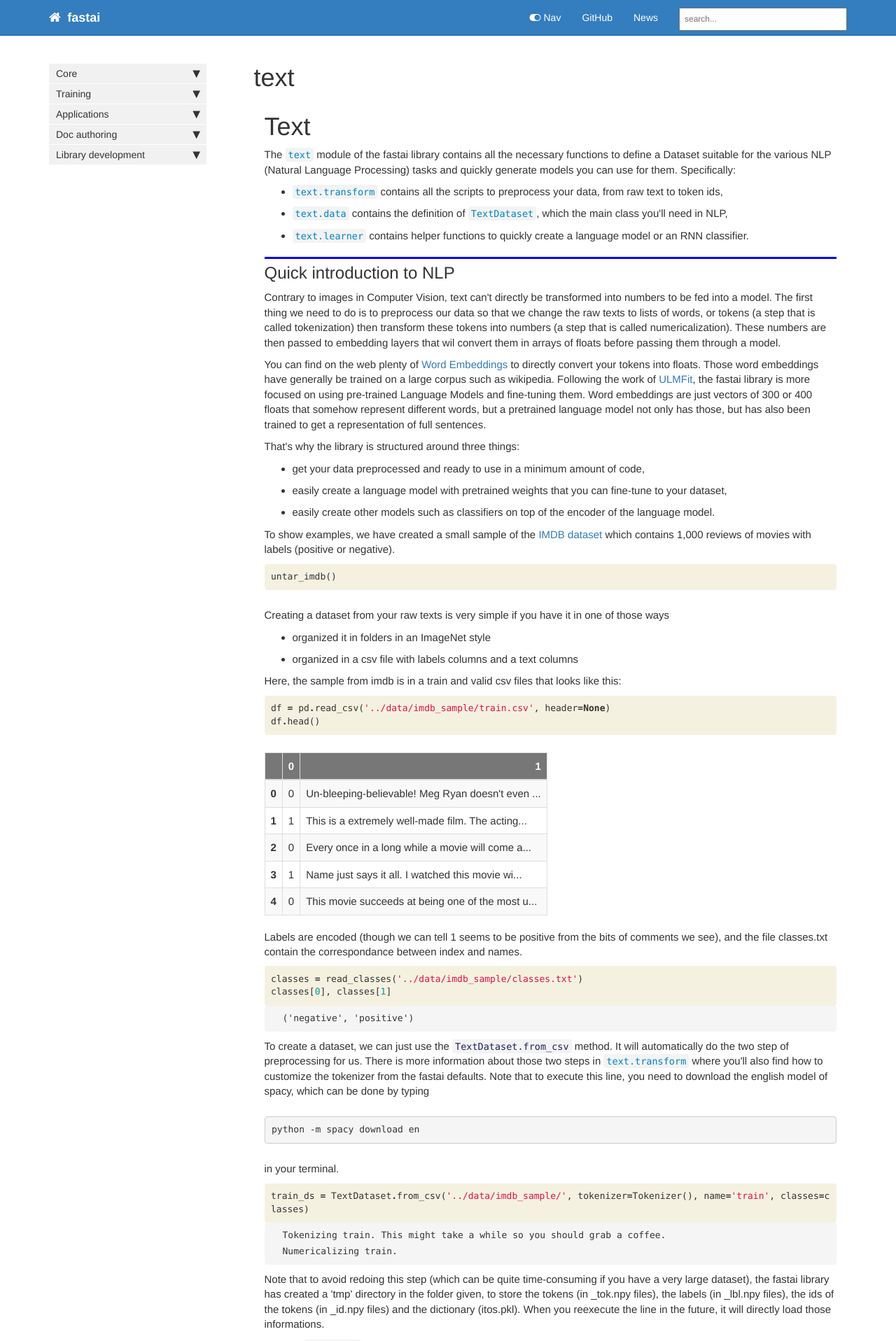
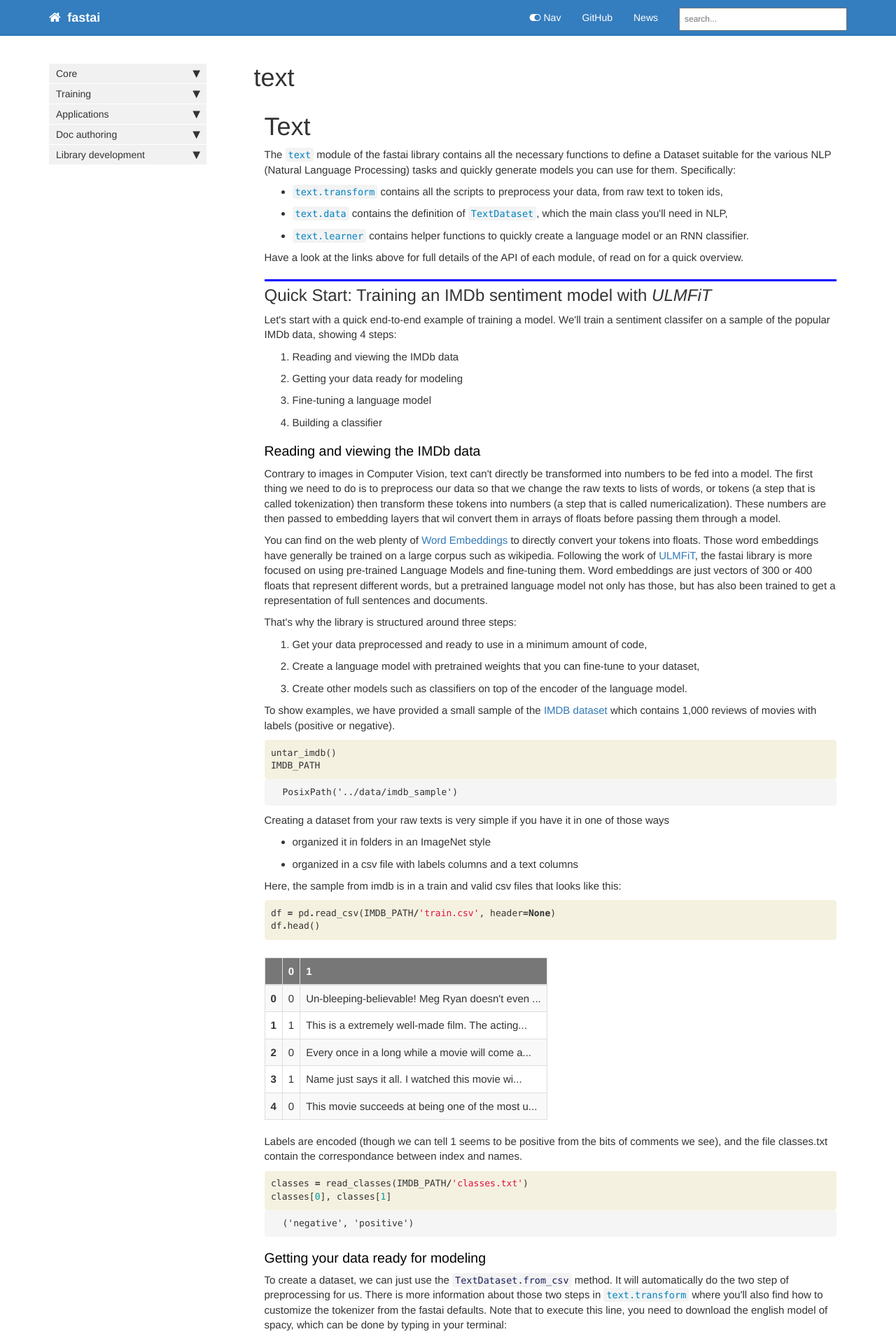
Before and after one commit to fastai/fastai_dev, a Jekyll site: the page built from docs/text.html, in a window 1280 px wide. Shown: the top 1916 px of the page at 70% size. Built offline with Jekyll 4.4.1, drawn with Linux system fonts in a browser that asks for light colours; nearby versions of some CDN libraries; comment, search, counter and statistics services are not loaded; some of the changed text lies outside the part shown.

Commit message:
exec for sgen_notebooks

```diff
--- a/docs/text.html
+++ b/docs/text.html
@@ -8,6 +8,9 @@ summary:
 
 <div class="container" id="notebook-container">
 
+<div class="cell border-box-sizing code_cell rendered">
+
+</div>
 <div class="cell border-box-sizing text_cell rendered"><div class="inner_cell">
 <div class="text_cell_render border-box-sizing rendered_html">
 <h1 id="Text">Text<a class="anchor-link" href="#Text">&#182;</a></h1>
@@ -21,31 +24,51 @@ summary:
 <div class="text_cell_render border-box-sizing rendered_html">
 <p>The <a href="/text.html#text"><code>text</code></a> module of the fastai library contains all the necessary functions to define a Dataset suitable for the various NLP (Natural Language Processing) tasks and quickly generate models you can use for them. Specifically:</p>
 <ul>
-<li><a href="/vision.transform.html#vision.transform"><code>text.transform</code></a> contains all the scripts to preprocess your data, from raw text to token ids,</li>
-<li><a href="/vision.data.html#vision.data"><code>text.data</code></a> contains the definition of <a href="/text.data.html#TextDataset"><code>TextDataset</code></a>, which the main class you'll need in NLP,</li>
-<li><a href="/vision.learner.html#vision.learner"><code>text.learner</code></a> contains helper functions to quickly create a language model or an RNN classifier.</li>
+<li><a href="/text.transform.html#text.transform"><code>text.transform</code></a> contains all the scripts to preprocess your data, from raw text to token ids,</li>
+<li><a href="/text.data.html#text.data"><code>text.data</code></a> contains the definition of <a href="/text.data.html#TextDataset"><code>TextDataset</code></a>, which the main class you'll need in NLP,</li>
+<li><a href="/text.learner.html#text.learner"><code>text.learner</code></a> contains helper functions to quickly create a language model or an RNN classifier.</li>
 </ul>
+<p>Have a look at the links above for full details of the API of each module, of read on for a quick overview.</p>
 
 </div>
 </div>
 </div>
 <div class="cell border-box-sizing text_cell rendered"><div class="inner_cell">
 <div class="text_cell_render border-box-sizing rendered_html">
-<h2 id="Quick-introduction-to-NLP">Quick introduction to NLP<a class="anchor-link" href="#Quick-introduction-to-NLP">&#182;</a></h2>
+<h2 id="Quick-Start:-Training-an-IMDb-sentiment-model-with-ULMFiT">Quick Start: Training an IMDb sentiment model with <em>ULMFiT</em><a class="anchor-link" href="#Quick-Start:-Training-an-IMDb-sentiment-model-with-ULMFiT">&#182;</a></h2>
+</div>
+</div>
+</div>
+<div class="cell border-box-sizing text_cell rendered"><div class="inner_cell">
+<div class="text_cell_render border-box-sizing rendered_html">
+<p>Let's start with a quick end-to-end example of training a model. We'll train a sentiment classifer on a sample of the popular IMDb data, showing 4 steps:</p>
+<ol>
+<li>Reading and viewing the IMDb data</li>
+<li>Getting your data ready for modeling</li>
+<li>Fine-tuning a language model</li>
+<li>Building a classifier</li>
+</ol>
+
+</div>
+</div>
+</div>
+<div class="cell border-box-sizing text_cell rendered"><div class="inner_cell">
+<div class="text_cell_render border-box-sizing rendered_html">
+<h3 id="Reading-and-viewing-the-IMDb-data">Reading and viewing the IMDb data<a class="anchor-link" href="#Reading-and-viewing-the-IMDb-data">&#182;</a></h3>
 </div>
 </div>
 </div>
 <div class="cell border-box-sizing text_cell rendered"><div class="inner_cell">
 <div class="text_cell_render border-box-sizing rendered_html">
 <p>Contrary to images in Computer Vision, text can't directly be transformed into numbers to be fed into a model. The first thing we need to do is to preprocess our data so that we change the raw texts to lists of words, or tokens (a step that is called tokenization) then transform these tokens into numbers (a step that is called numericalization). These numbers are then passed to embedding layers that wil convert them in arrays of floats before passing them through a model.</p>
-<p>You can find on the web plenty of <a href="https://en.wikipedia.org/wiki/Word_embedding">Word Embeddings</a> to directly convert your tokens into floats. Those word embeddings have generally be trained on a large corpus such as wikipedia. Following the work of <a href="https://arxiv.org/abs/1801.06146">ULMFit</a>, the fastai library is more focused on using pre-trained Language Models and fine-tuning them. Word embeddings are just vectors of 300 or 400 floats that somehow represent different words, but a pretrained language model not only has those, but has also been trained to get a representation of full sentences.</p>
-<p>That's why the library is structured around three things:</p>
-<ul>
-<li>get your data preprocessed and ready to use in a minimum amount of code,</li>
-<li>easily create a language model with pretrained weights that you can fine-tune to your dataset,</li>
-<li>easily create other models such as classifiers on top of the encoder of the language model.</li>
-</ul>
-<p>To show examples, we have created a small sample of the <a href="https://www.imdb.com/interfaces/">IMDB dataset</a> which contains 1,000 reviews of movies with labels (positive or negative).</p>
+<p>You can find on the web plenty of <a href="https://en.wikipedia.org/wiki/Word_embedding">Word Embeddings</a> to directly convert your tokens into floats. Those word embeddings have generally be trained on a large corpus such as wikipedia. Following the work of <a href="https://arxiv.org/abs/1801.06146">ULMFiT</a>, the fastai library is more focused on using pre-trained Language Models and fine-tuning them. Word embeddings are just vectors of 300 or 400 floats that represent different words, but a pretrained language model not only has those, but has also been trained to get a representation of full sentences and documents.</p>
+<p>That's why the library is structured around three steps:</p>
+<ol>
+<li>Get your data preprocessed and ready to use in a minimum amount of code,</li>
+<li>Create a language model with pretrained weights that you can fine-tune to your dataset,</li>
+<li>Create other models such as classifiers on top of the encoder of the language model.</li>
+</ol>
+<p>To show examples, we have provided a small sample of the <a href="https://www.imdb.com/interfaces/">IMDB dataset</a> which contains 1,000 reviews of movies with labels (positive or negative).</p>
 
 </div>
 </div>
@@ -56,9 +79,26 @@ summary:
 <div class="inner_cell">
     <div class="input_area">
 <div class=" highlight hl-ipython3"><pre><span></span><span class="n">untar_imdb</span><span class="p">()</span>
+<span class="n">IMDB_PATH</span>
 </pre></div>
 
     </div>
+</div>
+</div>
+
+<div class="output_wrapper">
+<div class="output">
+
+<div class="output_area">
+
+
+
+<div class="output_text output_subarea output_execute_result">
+<pre>PosixPath(&#39;../data/imdb_sample&#39;)</pre>
+</div>
+
+</div>
+
 </div>
 </div>
 
@@ -80,7 +120,7 @@ summary:
 
 <div class="inner_cell">
     <div class="input_area">
-<div class=" highlight hl-ipython3"><pre><span></span><span class="n">df</span> <span class="o">=</span> <span class="n">pd</span><span class="o">.</span><span class="n">read_csv</span><span class="p">(</span><span class="s1">&#39;../data/imdb_sample/train.csv&#39;</span><span class="p">,</span> <span class="n">header</span><span class="o">=</span><span class="kc">None</span><span class="p">)</span>
+<div class=" highlight hl-ipython3"><pre><span></span><span class="n">df</span> <span class="o">=</span> <span class="n">pd</span><span class="o">.</span><span class="n">read_csv</span><span class="p">(</span><span class="n">IMDB_PATH</span><span class="o">/</span><span class="s1">&#39;train.csv&#39;</span><span class="p">,</span> <span class="n">header</span><span class="o">=</span><span class="kc">None</span><span class="p">)</span>
 <span class="n">df</span><span class="o">.</span><span class="n">head</span><span class="p">()</span>
 </pre></div>
 
@@ -96,19 +136,6 @@ summary:
 
 <div class="output_html rendered_html output_subarea output_execute_result">
 <div>
-<style scoped>
-    .dataframe tbody tr th:only-of-type {
-        vertical-align: middle;
-    }
-
-    .dataframe tbody tr th {
-        vertical-align: top;
-    }
-
-    .dataframe thead th {
-        text-align: right;
-    }
-</style>
 <table border="1" class="dataframe">
   <thead>
     <tr style="text-align: right;">
@@ -166,7 +193,7 @@ summary:
 
 <div class="inner_cell">
     <div class="input_area">
-<div class=" highlight hl-ipython3"><pre><span></span><span class="n">classes</span> <span class="o">=</span> <span class="n">read_classes</span><span class="p">(</span><span class="s1">&#39;../data/imdb_sample/classes.txt&#39;</span><span class="p">)</span>
+<div class=" highlight hl-ipython3"><pre><span></span><span class="n">classes</span> <span class="o">=</span> <span class="n">read_classes</span><span class="p">(</span><span class="n">IMDB_PATH</span><span class="o">/</span><span class="s1">&#39;classes.txt&#39;</span><span class="p">)</span>
 <span class="n">classes</span><span class="p">[</span><span class="mi">0</span><span class="p">],</span> <span class="n">classes</span><span class="p">[</span><span class="mi">1</span><span class="p">]</span>
 </pre></div>
 
@@ -193,10 +220,15 @@ summary:
 </div>
 <div class="cell border-box-sizing text_cell rendered"><div class="inner_cell">
 <div class="text_cell_render border-box-sizing rendered_html">
-<p>To create a dataset, we can just use the <code>TextDataset.from_csv</code> method. It will automatically do the two step of preprocessing for us. There is more information about those two steps in <a href="/vision.transform.html#vision.transform"><code>text.transform</code></a> where you'll also find how to customize the tokenizer from the fastai defaults. Note that to execute this line, you need to download the english model of spacy, which can be done by typing</p>
+<h3 id="Getting-your-data-ready-for-modeling">Getting your data ready for modeling<a class="anchor-link" href="#Getting-your-data-ready-for-modeling">&#182;</a></h3>
+</div>
+</div>
+</div>
+<div class="cell border-box-sizing text_cell rendered"><div class="inner_cell">
+<div class="text_cell_render border-box-sizing rendered_html">
+<p>To create a dataset, we can just use the <code>TextDataset.from_csv</code> method. It will automatically do the two step of preprocessing for us. There is more information about those two steps in <a href="/text.transform.html#text.transform"><code>text.transform</code></a> where you'll also find how to customize the tokenizer from the fastai defaults. Note that to execute this line, you need to download the english model of spacy, which can be done by typing in your terminal:</p>
 
 <pre><code>python -m spacy download en</code></pre>
-<p>in your terminal.</p>
 
 </div>
 </div>
@@ -206,78 +238,18 @@ summary:
 
 <div class="inner_cell">
     <div class="input_area">
-<div class=" highlight hl-ipython3"><pre><span></span><span class="n">train_ds</span> <span class="o">=</span> <span class="n">TextDataset</span><span class="o">.</span><span class="n">from_csv</span><span class="p">(</span><span class="s1">&#39;../data/imdb_sample/&#39;</span><span class="p">,</span> <span class="n">tokenizer</span><span class="o">=</span><span class="n">Tokenizer</span><span class="p">(),</span> <span class="n">name</span><span class="o">=</span><span class="s1">&#39;train&#39;</span><span class="p">,</span> <span class="n">classes</span><span class="o">=</span><span class="n">classes</span><span class="p">)</span>
+<div class=" highlight hl-ipython3"><pre><span></span><span class="n">train_ds</span> <span class="o">=</span> <span class="n">TextDataset</span><span class="o">.</span><span class="n">from_csv</span><span class="p">(</span><span class="n">IMDB_PATH</span><span class="p">,</span> <span class="n">name</span><span class="o">=</span><span class="s1">&#39;train&#39;</span><span class="p">,</span> <span class="n">classes</span><span class="o">=</span><span class="n">classes</span><span class="p">)</span>
 </pre></div>
 
     </div>
 </div>
 </div>
 
-<div class="output_wrapper">
-<div class="output">
-
-<div class="output_area">
-
-<div class="output_subarea output_stream output_stdout output_text">
-<pre>Tokenizing train. This might take a while so you should grab a coffee.
-</pre>
-</div>
-</div>
-
-<div class="output_area">
-
-
-
-
-
-
-<div id="784d4963-4fed-455a-9de8-89d4c7109101"></div>
-<div class="output_subarea output_widget_view ">
-<script type="text/javascript">
-var element = $('#784d4963-4fed-455a-9de8-89d4c7109101');
-</script>
-<script type="application/vnd.jupyter.widget-view+json">
-{"model_id": "", "version_major": 2, "version_minor": 0}
-</script>
-</div>
-
-</div>
-
-<div class="output_area">
-
-
-
-
-
-
-<div id="1d45f4f5-10bc-45f1-9f65-0fbe11a79e82"></div>
-<div class="output_subarea output_widget_view ">
-<script type="text/javascript">
-var element = $('#1d45f4f5-10bc-45f1-9f65-0fbe11a79e82');
-</script>
-<script type="application/vnd.jupyter.widget-view+json">
-{"model_id": "", "version_major": 2, "version_minor": 0}
-</script>
-</div>
-
-</div>
-
-<div class="output_area">
-
-<div class="output_subarea output_stream output_stdout output_text">
-<pre>Numericalizing train.
-</pre>
-</div>
-</div>
-
-</div>
-</div>
-
 </div>
 <div class="cell border-box-sizing text_cell rendered"><div class="inner_cell">
 <div class="text_cell_render border-box-sizing rendered_html">
-<p>Note that to avoid redoing this step (which can be quite time-consuming if you have a very large dataset), the fastai library has created a 'tmp' directory in the folder given, to store the tokens (in _tok.npy files), the labels (in _lbl.npy files), the ids of the tokens (in _id.npy files) and the dictionary (itos.pkl). When you reexecute the line in the future, it will directly load those informations.</p>
-<p>To get a <a href="/data.html#DataBunch"><code>DataBunch</code></a> quickly, there are also several factory methods depending on how our data is structured. They are all detailed in <a href="/vision.data.html#vision.data"><code>transform.data</code></a>, here we'll use <a href="/text.data.html#text_data_from_csv"><code>text_data_from_csv</code></a>.</p>
+<p>Note that to avoid redoing this step (which can be quite time-consuming if you have a very large dataset), the fastai library has created a <code>tmp</code> directory in the folder given, to store the tokens (in <code>_tok.npy</code> files), the labels (in <code>_lbl.npy</code> files), the ids of the tokens (in <code>_id.npy</code> files) and the dictionary (<code>itos.pkl</code>). When you reexecute the line in the future, it will directly load that data.</p>
+<p>To get a <a href="/data.html#DataBunch"><code>DataBunch</code></a> quickly, there are also several factory methods depending on how our data is structured. They are all detailed in <a href="/text.data.html#text.data"><code>transform.data</code></a>, here we'll use <a href="/text.data.html#text_data_from_csv"><code>text_data_from_csv</code></a>.</p>
 
 </div>
 </div>
@@ -287,9 +259,10 @@ var element = $('#1d45f4f5-10bc-45f1-9f65-0fbe11a79e82');
 
 <div class="inner_cell">
     <div class="input_area">
-<div class=" highlight hl-ipython3"><pre><span></span><span class="n">data_lm</span> <span class="o">=</span> <span class="n">text_data_from_csv</span><span class="p">(</span><span class="n">Path</span><span class="p">(</span><span class="s1">&#39;../data/imdb_sample/&#39;</span><span class="p">),</span> <span class="n">tokenizer</span><span class="o">=</span><span class="n">Tokenizer</span><span class="p">(),</span> <span class="n">data_func</span><span class="o">=</span><span class="n">lm_data</span><span class="p">)</span>
-<span class="n">data_clas</span> <span class="o">=</span> <span class="n">text_data_from_csv</span><span class="p">(</span><span class="n">Path</span><span class="p">(</span><span class="s1">&#39;../data/imdb_sample/&#39;</span><span class="p">),</span> <span class="n">tokenizer</span><span class="o">=</span><span class="n">Tokenizer</span><span class="p">(),</span> <span class="n">data_func</span><span class="o">=</span><span class="n">classifier_data</span><span class="p">,</span>
-                               <span class="n">vocab</span><span class="o">=</span><span class="n">data_lm</span><span class="o">.</span><span class="n">train_ds</span><span class="o">.</span><span class="n">vocab</span><span class="p">)</span>
+<div class=" highlight hl-ipython3"><pre><span></span><span class="c1"># Language model data</span>
+<span class="n">data_lm</span> <span class="o">=</span> <span class="n">text_data_from_csv</span><span class="p">(</span><span class="n">Path</span><span class="p">(</span><span class="n">IMDB_PATH</span><span class="p">),</span> <span class="n">data_func</span><span class="o">=</span><span class="n">lm_data</span><span class="p">)</span>
+<span class="c1"># Classifier model data</span>
+<span class="n">data_clas</span> <span class="o">=</span> <span class="n">text_data_from_csv</span><span class="p">(</span><span class="n">Path</span><span class="p">(</span><span class="n">IMDB_PATH</span><span class="p">),</span> <span class="n">data_func</span><span class="o">=</span><span class="n">classifier_data</span><span class="p">,</span> <span class="n">vocab</span><span class="o">=</span><span class="n">data_lm</span><span class="o">.</span><span class="n">train_ds</span><span class="o">.</span><span class="n">vocab</span><span class="p">)</span>
 </pre></div>
 
     </div>
@@ -299,21 +272,21 @@ var element = $('#1d45f4f5-10bc-45f1-9f65-0fbe11a79e82');
 </div>
 <div class="cell border-box-sizing text_cell rendered"><div class="inner_cell">
 <div class="text_cell_render border-box-sizing rendered_html">
-<p>Note that <a href="/text.data.html#TextDataset"><code>TextDataset</code></a> was called behind the scenes for 'train.csv' and 'valid.csv' but as explained earlier, it only preprocessed the validation set since it had stored the result for the training set. The <code>data_func</code> argument here tells the <a href="/text.data.html#text_data_from_csv"><code>text_data_from_csv</code></a> function how to organize the data. In the first one, we prepare it for a language model, and in the second one, for a classifier (see the differences in <a href="/vision.data.html#vision.data"><code>text.data</code></a>).</p>
-<p>For the classifier, we also pass the vocabulary (correspondance ids to words) that we want to use: this is to ensure that <code>data_class</code> will use the same dictionary as <code>data_lm</code>.</p>
+<p>Note that <a href="/text.data.html#TextDataset"><code>TextDataset</code></a> was called behind the scenes for <code>train.csv</code> and <code>valid.csv</code> but, as explained earlier, it only preprocessed the validation set, since it had stored the result for the training set. The <code>data_func</code> argument here tells the <a href="/text.data.html#text_data_from_csv"><code>text_data_from_csv</code></a> function how to organize the data. In the first one, we prepare it for a language model, and in the second one, for a classifier (see the differences in <a href="/text.data.html#text.data"><code>text.data</code></a>).</p>
+<p>For the classifier, we also pass the vocabulary (mapping from ids to words) that we want to use: this is to ensure that <code>data_clas</code> will use the same dictionary as <code>data_lm</code>.</p>
 
 </div>
 </div>
 </div>
 <div class="cell border-box-sizing text_cell rendered"><div class="inner_cell">
 <div class="text_cell_render border-box-sizing rendered_html">
-<h2 id="Fine-tuning-a-language-model">Fine-tuning a language model<a class="anchor-link" href="#Fine-tuning-a-language-model">&#182;</a></h2>
+<h3 id="Fine-tuning-a-language-model">Fine-tuning a language model<a class="anchor-link" href="#Fine-tuning-a-language-model">&#182;</a></h3>
 </div>
 </div>
 </div>
 <div class="cell border-box-sizing text_cell rendered"><div class="inner_cell">
 <div class="text_cell_render border-box-sizing rendered_html">
-<p>We can use the <code>data_lm</code> object we created earlier to fine-tune a pretrained language model. <a href="http://www.fast.ai/">fast.ai</a> had an English model available that we can download; uncomment the following lines if you need to.</p>
+<p>We can use the <code>data_lm</code> object we created earlier to fine-tune a pretrained language model. <a href="http://www.fast.ai/">fast.ai</a> has an English model available that we can download.</p>
 
 </div>
 </div>
@@ -327,50 +300,6 @@ var element = $('#1d45f4f5-10bc-45f1-9f65-0fbe11a79e82');
 </pre></div>
 
     </div>
-</div>
-</div>
-
-<div class="output_wrapper">
-<div class="output">
-
-<div class="output_area">
-
-
-
-
-
-
-<div id="2994c9f1-6ece-4494-a7c0-87d4c47ce0c6"></div>
-<div class="output_subarea output_widget_view ">
-<script type="text/javascript">
-var element = $('#2994c9f1-6ece-4494-a7c0-87d4c47ce0c6');
-</script>
-<script type="application/vnd.jupyter.widget-view+json">
-{"model_id": "91013e75fece403ba85e909dbd4af3e9", "version_major": 2, "version_minor": 0}
-</script>
-</div>
-
-</div>
-
-<div class="output_area">
-
-
-
-
-
-
-<div id="3df1de3b-539a-4e7b-9680-077208db39cd"></div>
-<div class="output_subarea output_widget_view ">
-<script type="text/javascript">
-var element = $('#3df1de3b-539a-4e7b-9680-077208db39cd');
-</script>
-<script type="application/vnd.jupyter.widget-view+json">
-{"model_id": "79ff4fb4c51142459ca1e4297b116a28", "version_major": 2, "version_minor": 0}
-</script>
-</div>
-
-</div>
-
 </div>
 </div>
 
@@ -392,6 +321,42 @@ var element = $('#3df1de3b-539a-4e7b-9680-077208db39cd');
 </pre></div>
 
     </div>
+</div>
+</div>
+
+<div class="output_wrapper">
+<div class="output">
+
+<div class="output_area">
+
+
+
+
+
+
+<div id="03af7e49-8d07-4e02-9ceb-e359ffb981cc"></div>
+<div class="output_subarea output_widget_view ">
+<script type="text/javascript">
+var element = $('#03af7e49-8d07-4e02-9ceb-e359ffb981cc');
+</script>
+<script type="application/vnd.jupyter.widget-view+json">
+{"model_id": "", "version_major": 2, "version_minor": 0}
+</script>
+</div>
+
+</div>
+
+<div class="output_area">
+
+<div class="output_subarea output_stream output_stdout output_text">
+<pre>Total time: 00:04
+epoch  train loss  valid loss  accuracy
+0      4.703722    4.206681    0.246971  (00:04)
+
+</pre>
+</div>
+</div>
+
 </div>
 </div>
 
@@ -426,10 +391,10 @@ var element = $('#3df1de3b-539a-4e7b-9680-077208db39cd');
 
 
 
-<div id="180733ad-1dec-4771-a720-c8c64eccddea"></div>
+<div id="17c5444b-97aa-49ff-bf4b-f5d95750bccd"></div>
 <div class="output_subarea output_widget_view ">
 <script type="text/javascript">
-var element = $('#180733ad-1dec-4771-a720-c8c64eccddea');
+var element = $('#17c5444b-97aa-49ff-bf4b-f5d95750bccd');
 </script>
 <script type="application/vnd.jupyter.widget-view+json">
 {"model_id": "", "version_major": 2, "version_minor": 0}
@@ -479,7 +444,7 @@ epoch  train loss  valid loss  accuracy
 </div>
 <div class="cell border-box-sizing text_cell rendered"><div class="inner_cell">
 <div class="text_cell_render border-box-sizing rendered_html">
-<h2 id="Building-a-classifier">Building a classifier<a class="anchor-link" href="#Building-a-classifier">&#182;</a></h2>
+<h3 id="Building-a-classifier">Building a classifier<a class="anchor-link" href="#Building-a-classifier">&#182;</a></h3>
 </div>
 </div>
 </div>
@@ -515,10 +480,10 @@ epoch  train loss  valid loss  accuracy
 
 
 
-<div id="e0cdc86a-0e19-4ae6-8e40-4fdb10561ac3"></div>
+<div id="6efe49bd-fa80-4352-91b1-03c96c7560f2"></div>
 <div class="output_subarea output_widget_view ">
 <script type="text/javascript">
-var element = $('#e0cdc86a-0e19-4ae6-8e40-4fdb10561ac3');
+var element = $('#6efe49bd-fa80-4352-91b1-03c96c7560f2');
 </script>
 <script type="application/vnd.jupyter.widget-view+json">
 {"model_id": "", "version_major": 2, "version_minor": 0}
@@ -572,10 +537,10 @@ epoch  train loss  valid loss  accuracy
 
 
 
-<div id="fa7581ae-f744-4a17-a86b-5bc53683f887"></div>
+<div id="3b052b02-f8f9-435a-983f-0e68ef235922"></div>
 <div class="output_subarea output_widget_view ">
 <script type="text/javascript">
-var element = $('#fa7581ae-f744-4a17-a86b-5bc53683f887');
+var element = $('#3b052b02-f8f9-435a-983f-0e68ef235922');
 </script>
 <script type="application/vnd.jupyter.widget-view+json">
 {"model_id": "", "version_major": 2, "version_minor": 0}
@@ -622,10 +587,10 @@ epoch  train loss  valid loss  accuracy
 
 
 
-<div id="8fe5766b-f31c-4a6a-8ce2-6835578c9d9d"></div>
+<div id="9680d2b7-49cc-438c-9f3b-5aec91bbaac7"></div>
 <div class="output_subarea output_widget_view ">
 <script type="text/javascript">
-var element = $('#8fe5766b-f31c-4a6a-8ce2-6835578c9d9d');
+var element = $('#9680d2b7-49cc-438c-9f3b-5aec91bbaac7');
 </script>
 <script type="application/vnd.jupyter.widget-view+json">
 {"model_id": "", "version_major": 2, "version_minor": 0}
```
Also changed, not shown: 2 other files. Lines whose indentation alone changed are shown as unchanged.
